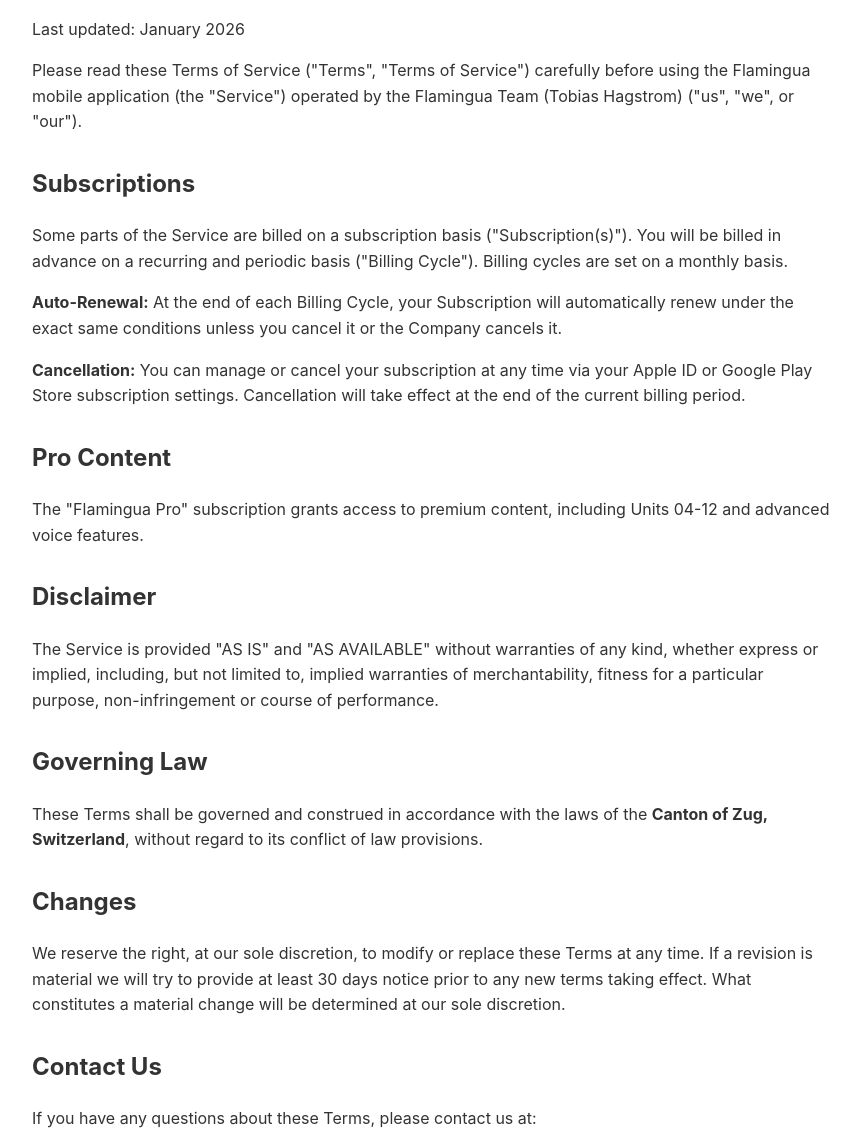
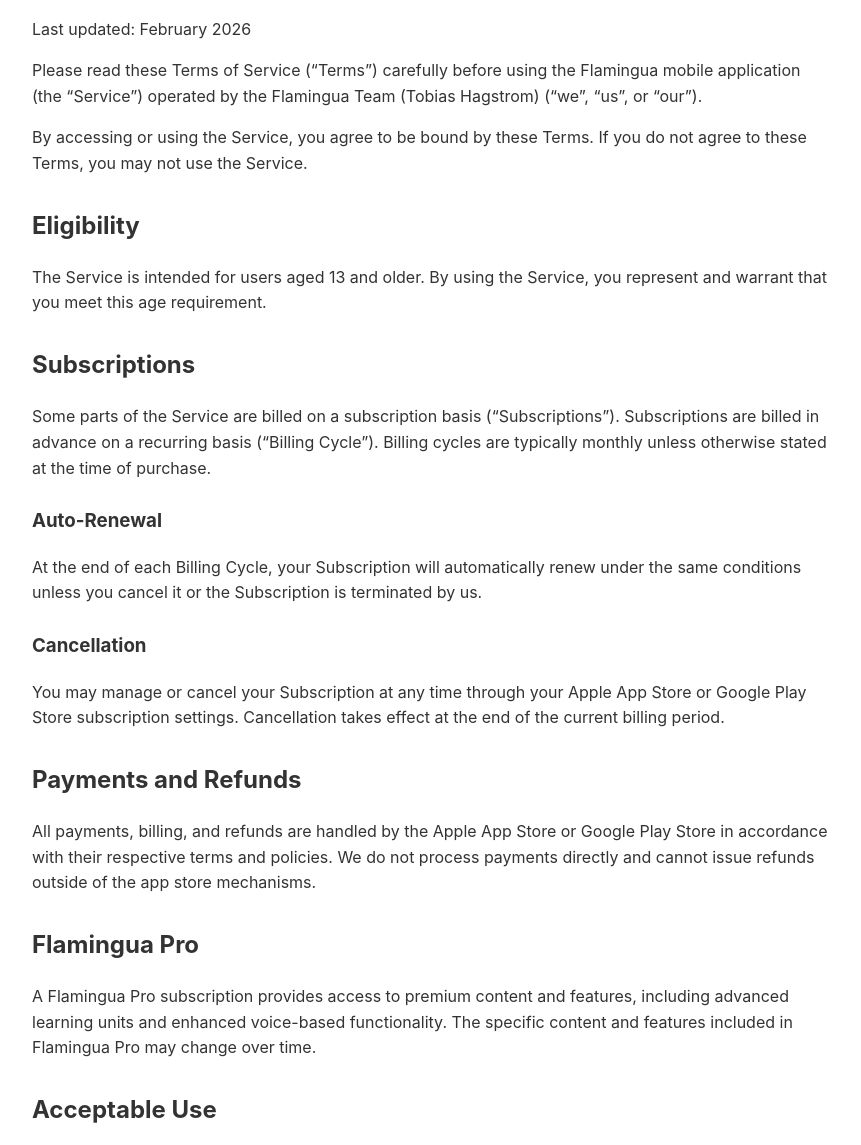
Before and after one commit to thagstrom123/flamingua-legal, a plain HTML site: page terms_of_service.html in a window 1280 px wide. Shown: the part 96-1241 px from the top of the page, without its empty margins (208-1069 px from the left). Drawn offline with Linux system fonts and the light colour scheme.

Commit message:
Update Terms of Service and set date to February 2026

```diff
--- a/terms_of_service.html
+++ b/terms_of_service.html
@@ -32,38 +32,64 @@
 
 <body>
     <h1>Terms of Service</h1>
-    <p>Last updated: January 2026</p>
+    <p>Last updated: February 2026</p>
 
-    <p>Please read these Terms of Service ("Terms", "Terms of Service") carefully before using the Flamingua mobile
-        application (the "Service") operated by the Flamingua Team (Tobias Hagstrom) ("us", "we", or "our").</p>
+    <p>Please read these Terms of Service (“Terms”) carefully before using the Flamingua mobile application (the
+        “Service”) operated by the Flamingua Team (Tobias Hagstrom) (“we”, “us”, or “our”).</p>
+
+    <p>By accessing or using the Service, you agree to be bound by these Terms. If you do not agree to these Terms, you
+        may not use the Service.</p>
+
+    <h2>Eligibility</h2>
+    <p>The Service is intended for users aged 13 and older. By using the Service, you represent and warrant that you
+        meet this age requirement.</p>
 
     <h2>Subscriptions</h2>
-    <p>Some parts of the Service are billed on a subscription basis ("Subscription(s)"). You will be billed in advance
-        on a recurring and periodic basis ("Billing Cycle"). Billing cycles are set on a monthly basis.</p>
+    <p>Some parts of the Service are billed on a subscription basis (“Subscriptions”). Subscriptions are billed in
+        advance on a recurring basis (“Billing Cycle”). Billing cycles are typically monthly unless otherwise stated at
+        the time of purchase.</p>
 
-    <p><strong>Auto-Renewal:</strong> At the end of each Billing Cycle, your Subscription will automatically renew under
-        the exact same conditions unless you cancel it or the Company cancels it.</p>
+    <h3>Auto-Renewal</h3>
+    <p>At the end of each Billing Cycle, your Subscription will automatically renew under the same conditions unless
+        you cancel it or the Subscription is terminated by us.</p>
 
-    <p><strong>Cancellation:</strong> You can manage or cancel your subscription at any time via your Apple ID or Google
-        Play Store subscription settings. Cancellation will take effect at the end of the current billing period.</p>
+    <h3>Cancellation</h3>
+    <p>You may manage or cancel your Subscription at any time through your Apple App Store or Google Play Store
+        subscription settings. Cancellation takes effect at the end of the current billing period.</p>
 
-    <h2>Pro Content</h2>
-    <p>The "Flamingua Pro" subscription grants access to premium content, including Units 04-12 and advanced voice
-        features.</p>
+    <h2>Payments and Refunds</h2>
+    <p>All payments, billing, and refunds are handled by the Apple App Store or Google Play Store in accordance with
+        their respective terms and policies. We do not process payments directly and cannot issue refunds outside of the
+        app store mechanisms.</p>
+
+    <h2>Flamingua Pro</h2>
+    <p>A Flamingua Pro subscription provides access to premium content and features, including advanced learning units
+        and enhanced voice-based functionality. The specific content and features included in Flamingua Pro may change
+        over time.</p>
+
+    <h2>Acceptable Use</h2>
+    <p>You agree to use the Service only for lawful purposes and in accordance with these Terms. You agree not to misuse
+        the Service, attempt to interfere with its operation, or use it in a way that could harm the Service or other
+        users.</p>
 
     <h2>Disclaimer</h2>
-    <p>The Service is provided "AS IS" and "AS AVAILABLE" without warranties of any kind, whether express or implied,
-        including, but not limited to, implied warranties of merchantability, fitness for a particular purpose,
-        non-infringement or course of performance.</p>
+    <p>The Service is provided on an “AS IS” and “AS AVAILABLE” basis, without warranties of any kind, whether express
+        or implied. We do not warrant that the Service will be uninterrupted, error-free, or fully accurate at all
+        times.</p>
+
+    <h2>Limitation of Liability</h2>
+    <p>To the maximum extent permitted by applicable law, the Company shall not be liable for any indirect, incidental,
+        special, consequential, or punitive damages arising out of or relating to your use of the Service, even if we
+        have been advised of the possibility of such damages.</p>
 
     <h2>Governing Law</h2>
     <p>These Terms shall be governed and construed in accordance with the laws of the <strong>Canton of Zug,
-            Switzerland</strong>, without regard to its conflict of law provisions.</p>
+            Switzerland</strong>, without regard to conflict of law principles.</p>
 
-    <h2>Changes</h2>
-    <p>We reserve the right, at our sole discretion, to modify or replace these Terms at any time. If a revision is
-        material we will try to provide at least 30 days notice prior to any new terms taking effect. What constitutes a
-        material change will be determined at our sole discretion.</p>
+    <h2>Changes to These Terms</h2>
+    <p>We reserve the right to modify or replace these Terms at our sole discretion. If a change is material, we will
+        make reasonable efforts to provide notice before the updated Terms take effect. Continued use of the Service
+        after changes become effective constitutes acceptance of the revised Terms.</p>
 
     <h2>Contact Us</h2>
     <p>If you have any questions about these Terms, please contact us at:</p>
```
